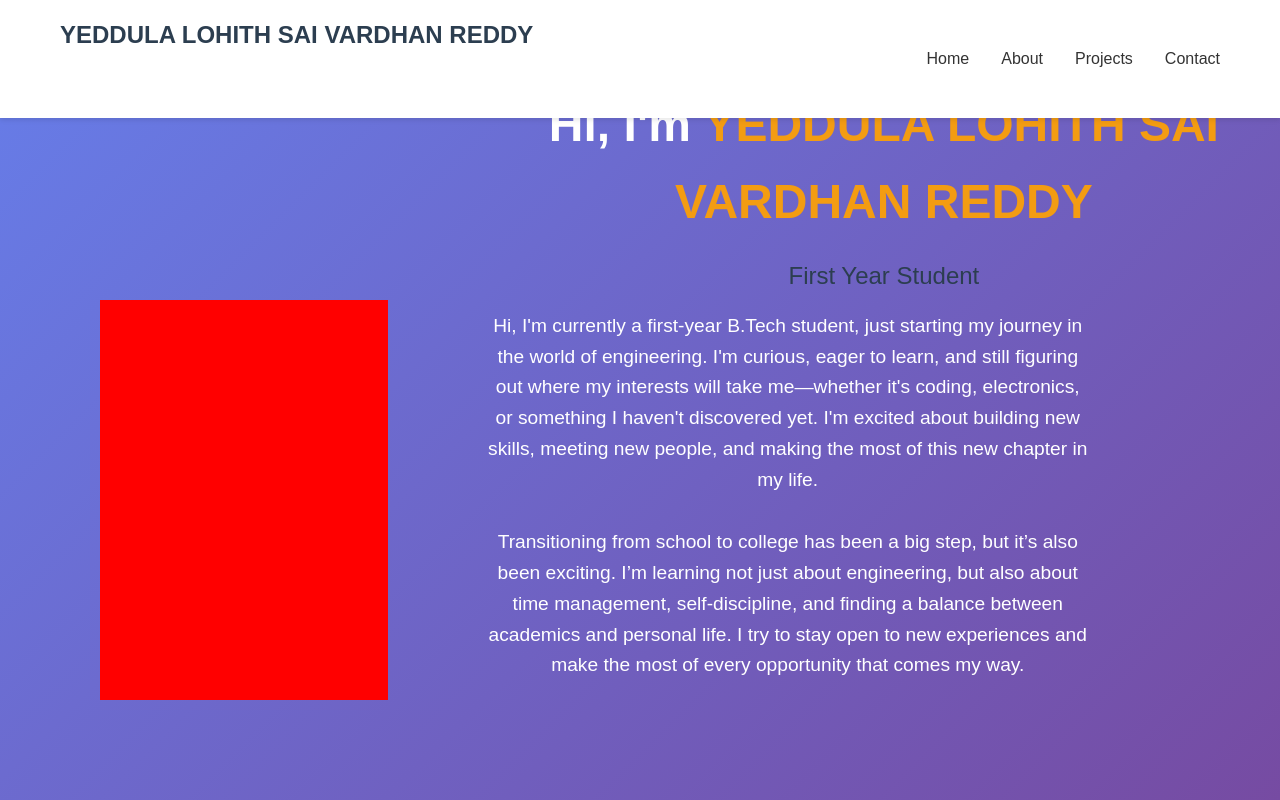
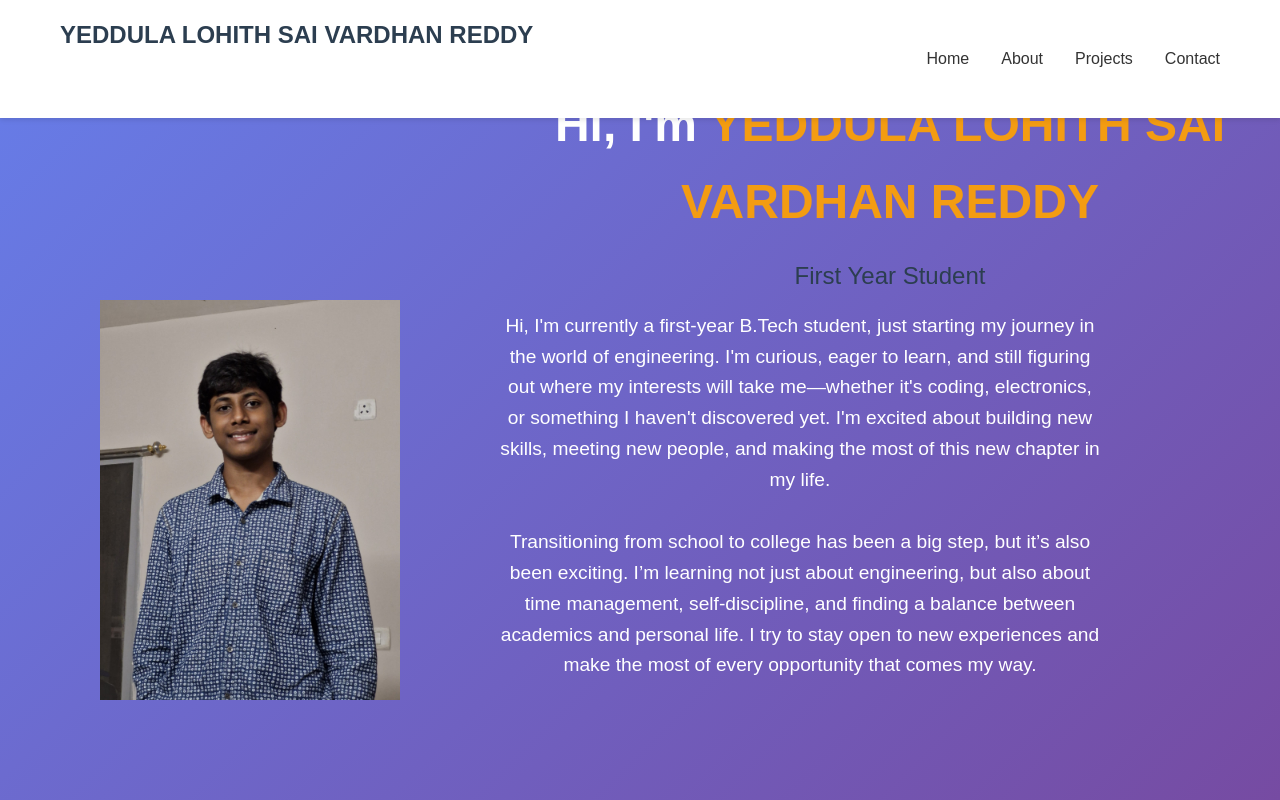
Before and after one commit to lohith-02-reddy/Portfolio, a plain HTML site: page index2.html in a window 1280 px wide. Shown: the top 800 px of the page. Drawn offline with Linux system fonts and the light colour scheme.

Commit message:
Update index2.html

```diff
--- a/index2.html
+++ b/index2.html
@@ -22,7 +22,7 @@
 
 
     <section id="home" class="hero">
-        <div class="photo"></div>
+        <img class="photo" src="WhatsApp Image 2025-09-18 at 18.53.44.jpeg"/>
         <div class="hero-content">
             <h1>Hi, I'm <span class="highlight">YEDDULA LOHITH SAI VARDHAN REDDY</span></h1>
             <h2>First Year Student</h2>
```
